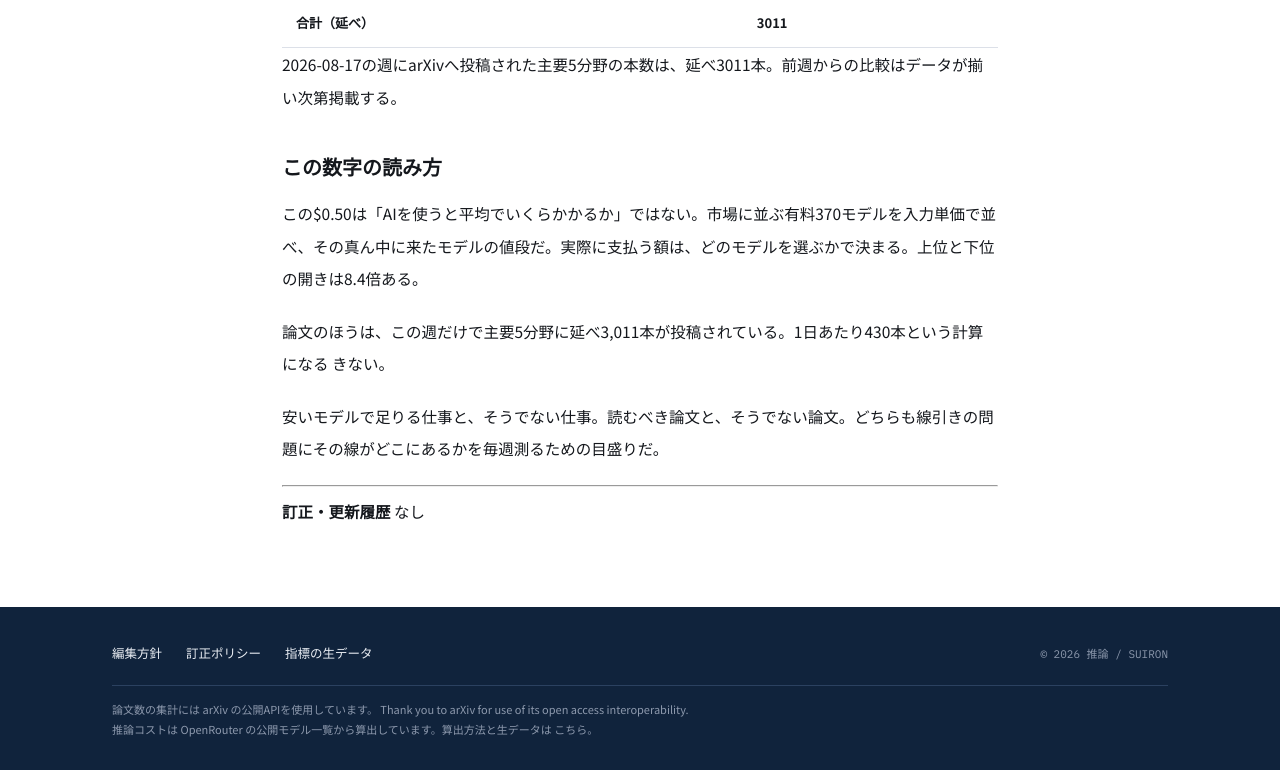
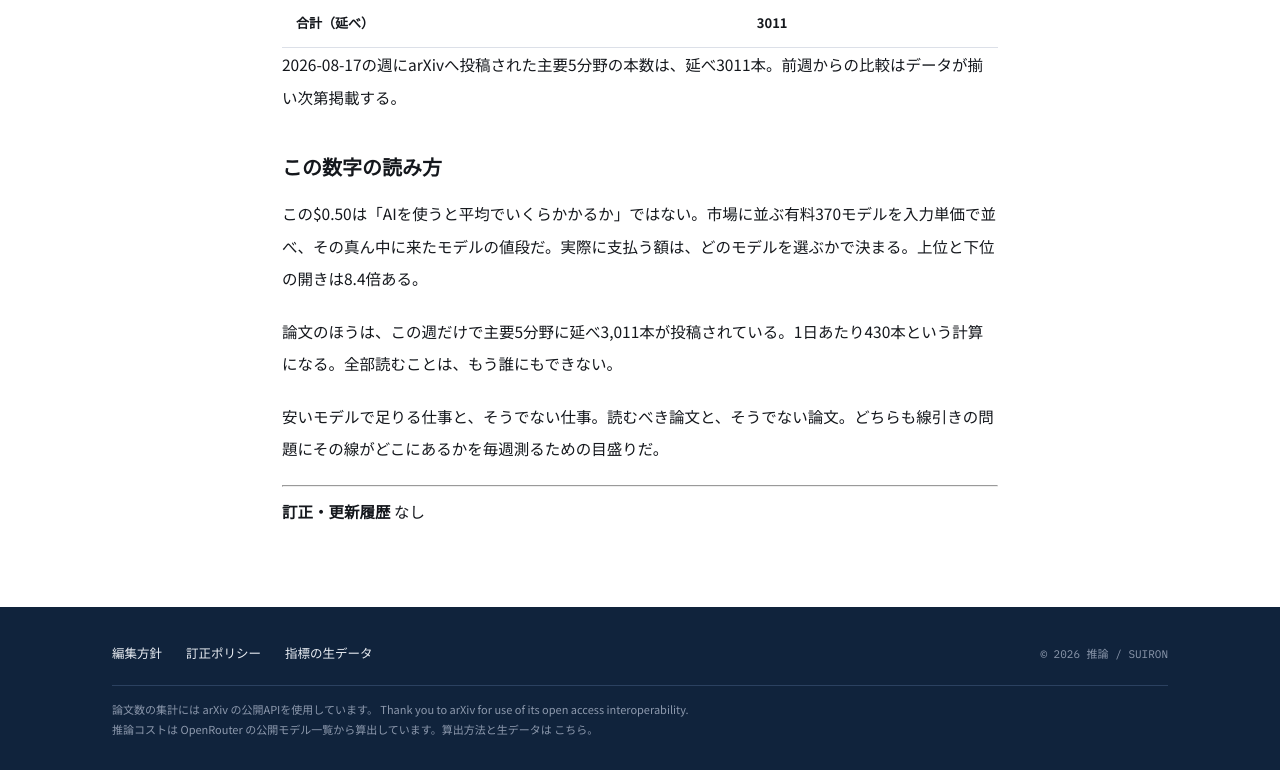
Before and after one commit to domsapporo-sudo/suiron, an Astro site: page /posts/weekly-2026-w35 in a window 1280 px wide. Shown: the part 1503-2273 px from the top of the page. Built offline with nearby package versions, Linux system fonts and the light colour scheme; Astro itself is replaced by a stand-in of ours.

Commit message:
Update weekly-2026-w35.md

```diff
--- a/src/pages/posts/weekly-2026-w35.md
+++ b/src/pages/posts/weekly-2026-w35.md
@@ -48,7 +48,7 @@ sources:
 
 この$0.50は「AIを使うと平均でいくらかかるか」ではない。市場に並ぶ有料370モデルを入力単価で並べ、その真ん中に来たモデルの値段だ。実際に支払う額は、どのモデルを選ぶかで決まる。上位と下位の開きは8.4倍ある。
 
-論文のほうは、この週だけで主要5分野に延べ3,011本が投稿されている。1日あたり430本という計算になる きない。
+論文のほうは、この週だけで主要5分野に延べ3,011本が投稿されている。1日あたり430本という計算になる。全部読むことは、もう誰にもできない。
 
 安いモデルで足りる仕事と、そうでない仕事。読むべき論文と、そうでない論文。どちらも線引きの問題にその線がどこにあるかを毎週測るための目盛りだ。
 
```
